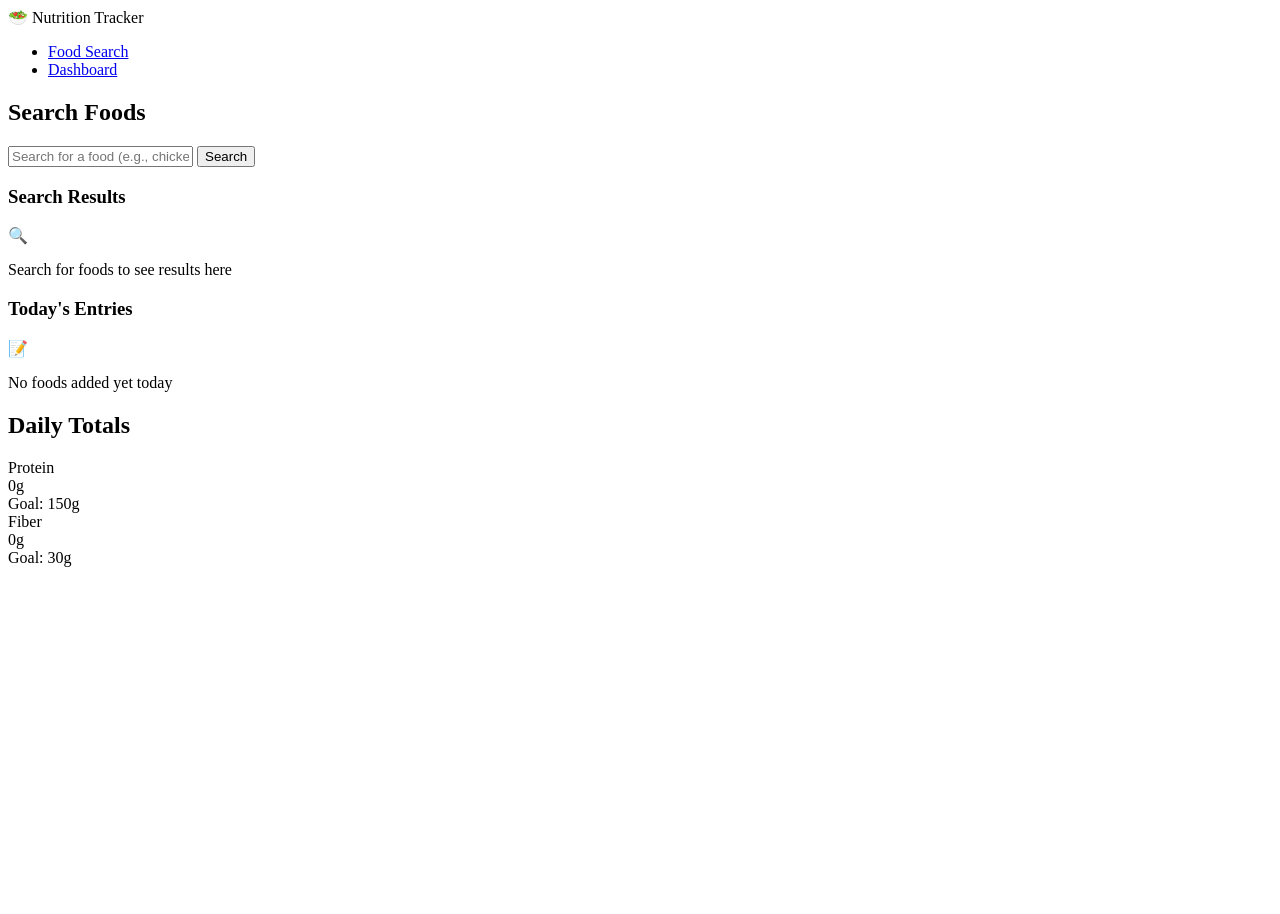
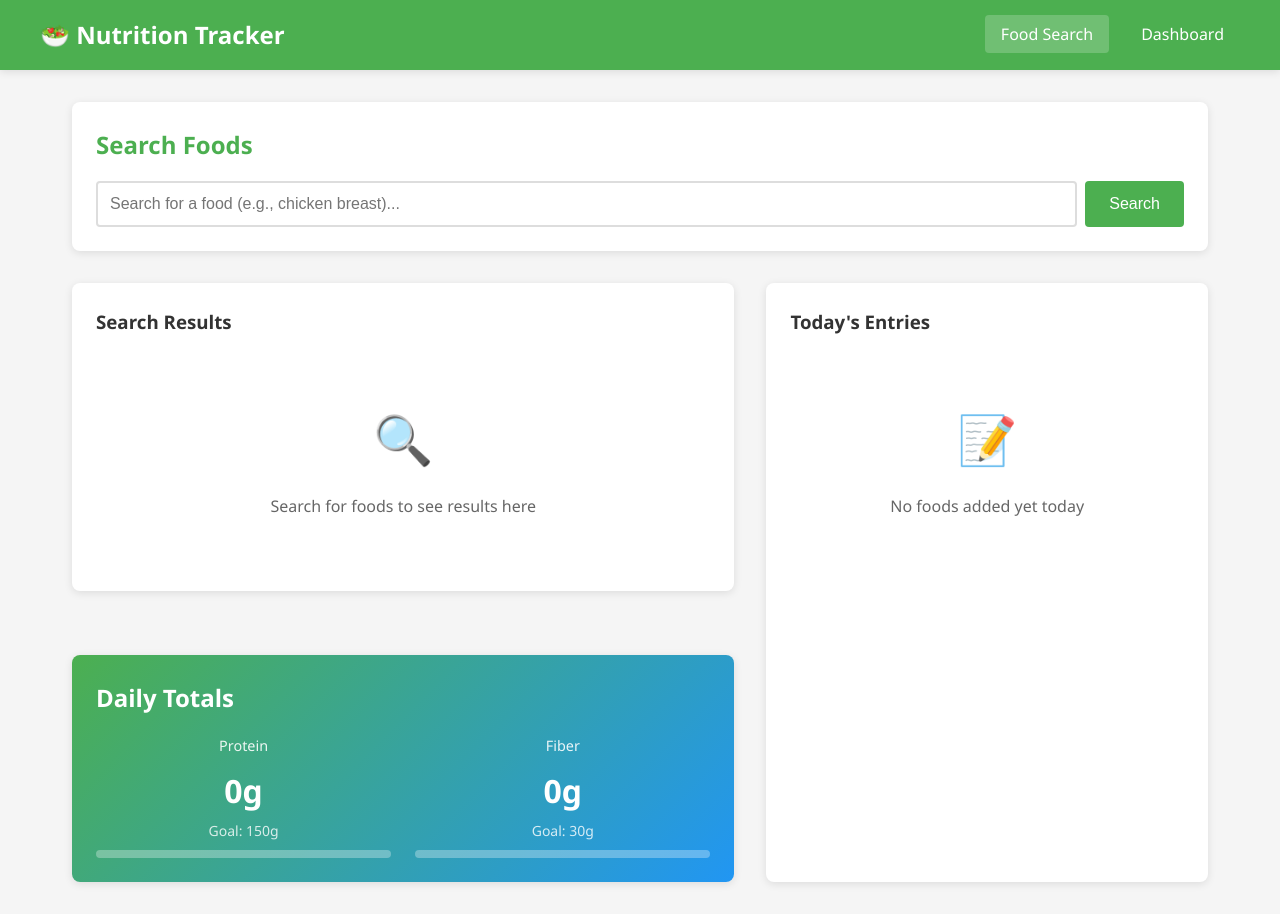
Before and after one commit to srgriff/food-tracker, a plain HTML site: page index.html in a window 1280 px wide. Before the commit the page ends 800 px from the top, so only its background shows below. Drawn offline with Linux system fonts and the light colour scheme.

Commit message:
fixed css

```diff
--- a/index.html
+++ b/index.html
@@ -5,6 +5,7 @@
 
 
    <link rel="stylesheet" href="style.css">
+
     </head>
     <body>
     <!-- Navigation -->
@@ -12,8 +13,8 @@
         <div class="nav-container">
             <div class="logo">🥗 Nutrition Tracker</div>
             <ul class="nav-links">
-                <li><a href="./index.html" class="nav-link active" data-page="search">Food Search</a></li>
-                <li><a href="./dashboard.html" class="nav-link" data-page="dashboard">Dashboard</a></li>
+                <li><a href="index.html" class="nav-link active" data-page="search">Food Search</a></li>
+                <li><a href="dashboard.html" class="nav-link" data-page="dashboard">Dashboard</a></li>
             </ul>
         </div>
     </nav>
@@ -79,3 +80,6 @@
                 </div>
             </div>
         </div>
+
+     </div>
+    </div>
--- a/style.css
+++ b/style.css
@@ -0,0 +1,446 @@
+ * {
+            margin: 0;
+            padding: 0;
+            box-sizing: border-box;
+        }
+
+        :root {
+            --primary-color: #4CAF50;
+            --secondary-color: #2196F3;
+            --danger-color: #f44336;
+            --bg-color: #f5f5f5;
+            --card-bg: #ffffff;
+            --text-dark: #333;
+            --text-light: #666;
+            --border-color: #ddd;
+            --shadow: 0 2px 8px rgba(0,0,0,0.1);
+        }
+
+        body {
+            font-family: 'Segoe UI', Tahoma, Geneva, Verdana, sans-serif;
+            background-color: var(--bg-color);
+            color: var(--text-dark);
+            line-height: 1.6;
+        }
+
+        /* Navigation */
+        nav {
+            background-color: var(--primary-color);
+            padding: 1rem;
+            box-shadow: var(--shadow);
+            position: sticky;
+            top: 0;
+            z-index: 100;
+        }
+
+        .nav-container {
+            max-width: 1200px;
+            margin: 0 auto;
+            display: flex;
+            justify-content: space-between;
+            align-items: center;
+            flex-wrap: wrap;
+            gap: 1rem;
+        }
+
+        .logo {
+            color: white;
+            font-size: 1.5rem;
+            font-weight: bold;
+        }
+
+        .nav-links {
+            display: flex;
+            gap: 1rem;
+            list-style: none;
+        }
+
+        .nav-links a {
+            color: white;
+            text-decoration: none;
+            padding: 0.5rem 1rem;
+            border-radius: 4px;
+            transition: background-color 0.3s;
+        }
+
+        .nav-links a:hover,
+        .nav-links a.active {
+            background-color: rgba(255,255,255,0.2);
+        }
+
+        /* Main Container */
+        .container {
+            max-width: 1200px;
+            margin: 2rem auto;
+            padding: 0 1rem;
+        }
+
+        /* Page 1: Food Search & Entry */
+        .page {
+            display: none;
+        }
+
+        .page.active {
+            display: block;
+        }
+
+        /* Search Section */
+        .search-section {
+            background: var(--card-bg);
+            padding: 1.5rem;
+            border-radius: 8px;
+            box-shadow: var(--shadow);
+            margin-bottom: 2rem;
+        }
+
+        .search-section h2 {
+            margin-bottom: 1rem;
+            color: var(--primary-color);
+        }
+
+        .search-bar {
+            display: flex;
+            gap: 0.5rem;
+            flex-wrap: wrap;
+        }
+
+        .search-bar input {
+            flex: 1;
+            min-width: 200px;
+            padding: 0.75rem;
+            border: 2px solid var(--border-color);
+            border-radius: 4px;
+            font-size: 1rem;
+        }
+
+        .search-bar button {
+            padding: 0.75rem 1.5rem;
+            background-color: var(--primary-color);
+            color: white;
+            border: none;
+            border-radius: 4px;
+            cursor: pointer;
+            font-size: 1rem;
+            transition: background-color 0.3s;
+        }
+
+        .search-bar button:hover {
+            background-color: #45a049;
+        }
+
+        /* Main Content Grid - Mobile First */
+        .main-grid {
+            display: flex;
+            flex-direction: column;
+            gap: 2rem;
+        }
+
+        /* Search Results */
+        .search-results {
+            background: var(--card-bg);
+            padding: 1.5rem;
+            border-radius: 8px;
+            box-shadow: var(--shadow);
+        }
+
+        .search-results h3 {
+            margin-bottom: 1rem;
+            color: var(--text-dark);
+        }
+
+        .food-list {
+            display: flex;
+            flex-direction: column;
+            gap: 1rem;
+        }
+
+        .food-item {
+            padding: 1rem;
+            border: 1px solid var(--border-color);
+            border-radius: 4px;
+            display: flex;
+            flex-direction: column;
+            gap: 0.5rem;
+        }
+
+        .food-header {
+            display: flex;
+            justify-content: space-between;
+            align-items: start;
+            gap: 1rem;
+        }
+
+        .food-name {
+            font-weight: bold;
+            color: var(--text-dark);
+            flex: 1;
+        }
+
+        .nutrition-info {
+            display: grid;
+            grid-template-columns: repeat(auto-fit, minmax(100px, 1fr));
+            gap: 0.5rem;
+            font-size: 0.9rem;
+            color: var(--text-light);
+        }
+
+        .nutrition-item {
+            display: flex;
+            flex-direction: column;
+        }
+
+        .nutrition-label {
+            font-weight: bold;
+            color: var(--primary-color);
+        }
+
+        .add-btn {
+            padding: 0.5rem 1rem;
+            background-color: var(--secondary-color);
+            color: white;
+            border: none;
+            border-radius: 4px;
+            cursor: pointer;
+            align-self: flex-end;
+            transition: background-color 0.3s;
+        }
+
+        .add-btn:hover {
+            background-color: #1976D2;
+        }
+
+        /* Today's Entries */
+        .todays-entries {
+            background: var(--card-bg);
+            padding: 1.5rem;
+            border-radius: 8px;
+            box-shadow: var(--shadow);
+        }
+
+        .todays-entries h3 {
+            margin-bottom: 1rem;
+            color: var(--text-dark);
+        }
+
+        .entries-list {
+            display: flex;
+            flex-direction: column;
+            gap: 1rem;
+        }
+
+        .entry-item {
+            padding: 1rem;
+            border-left: 4px solid var(--primary-color);
+            background-color: var(--bg-color);
+            border-radius: 4px;
+            display: flex;
+            flex-direction: column;
+            gap: 0.5rem;
+        }
+
+        .entry-header {
+            display: flex;
+            justify-content: space-between;
+            align-items: center;
+            gap: 1rem;
+        }
+
+        .remove-btn {
+            padding: 0.25rem 0.75rem;
+            background-color: var(--danger-color);
+            color: white;
+            border: none;
+            border-radius: 4px;
+            cursor: pointer;
+            font-size: 0.875rem;
+        }
+
+        .remove-btn:hover {
+            background-color: #d32f2f;
+        }
+
+        /* Daily Totals */
+        .daily-totals {
+            background: linear-gradient(135deg, var(--primary-color), var(--secondary-color));
+            color: white;
+            padding: 1.5rem;
+            border-radius: 8px;
+            box-shadow: var(--shadow);
+            margin-top: 2rem;
+        }
+
+        .totals-grid {
+            display: grid;
+            grid-template-columns: repeat(auto-fit, minmax(150px, 1fr));
+            gap: 1.5rem;
+            margin-top: 1rem;
+        }
+
+        .total-item {
+            text-align: center;
+        }
+
+        .total-label {
+            font-size: 0.9rem;
+            opacity: 0.9;
+            margin-bottom: 0.5rem;
+        }
+
+        .total-value {
+            font-size: 2rem;
+            font-weight: bold;
+        }
+
+        .total-goal {
+            font-size: 0.875rem;
+            opacity: 0.8;
+            margin-top: 0.25rem;
+        }
+
+        /* Progress Bars */
+        .progress-bar {
+            background-color: rgba(255,255,255,0.3);
+            height: 8px;
+            border-radius: 4px;
+            overflow: hidden;
+            margin-top: 0.5rem;
+        }
+
+        .progress-fill {
+            height: 100%;
+            background-color: white;
+            transition: width 0.3s ease;
+        }
+
+        /* Page 2: Dashboard */
+        .dashboard-grid {
+            display: grid;
+            grid-template-columns: 1fr;
+            gap: 2rem;
+        }
+
+        .chart-container {
+            background: var(--card-bg);
+            padding: 1.5rem;
+            border-radius: 8px;
+            box-shadow: var(--shadow);
+        }
+
+        .chart-container h3 {
+            margin-bottom: 1rem;
+            color: var(--text-dark);
+        }
+
+        .chart-placeholder {
+            background: var(--bg-color);
+            height: 300px;
+            border-radius: 4px;
+            display: flex;
+            align-items: center;
+            justify-content: center;
+            color: var(--text-light);
+        }
+
+        .stats-grid {
+            display: grid;
+            grid-template-columns: repeat(auto-fit, minmax(200px, 1fr));
+            gap: 1rem;
+        }
+
+        .stat-card {
+            background: var(--card-bg);
+            padding: 1.5rem;
+            border-radius: 8px;
+            box-shadow: var(--shadow);
+            text-align: center;
+        }
+
+        .stat-value {
+            font-size: 2rem;
+            font-weight: bold;
+            color: var(--primary-color);
+            margin: 0.5rem 0;
+        }
+
+        .stat-label {
+            color: var(--text-light);
+            font-size: 0.9rem;
+        }
+
+        /* Tablet Styles */
+        @media (min-width: 768px) {
+            .container {
+                padding: 0 2rem;
+            }
+
+            .main-grid {
+                display: grid;
+                grid-template-columns: 2fr 1fr;
+                gap: 2rem;
+            }
+
+            .search-results {
+                grid-column: 1;
+            }
+
+            .todays-entries {
+                grid-column: 2;
+                grid-row: 1 / 3;
+            }
+
+            .daily-totals {
+                grid-column: 1;
+            }
+
+            .food-item {
+                flex-direction: row;
+                align-items: center;
+            }
+
+            .nutrition-info {
+                grid-template-columns: repeat(3, 1fr);
+            }
+
+            .dashboard-grid {
+                grid-template-columns: repeat(2, 1fr);
+            }
+        }
+
+        /* Desktop Styles */
+        @media (min-width: 1024px) {
+            .nav-container {
+                flex-wrap: nowrap;
+            }
+
+            .main-grid {
+                grid-template-columns: 1.5fr 1fr;
+            }
+
+            .dashboard-grid {
+                grid-template-columns: repeat(3, 1fr);
+            }
+
+            .chart-container:first-child {
+                grid-column: 1 / -1;
+            }
+
+            .totals-grid {
+                grid-template-columns: repeat(2, 1fr);
+            }
+        }
+
+        /* Utility Classes */
+        .hidden {
+            display: none !important;
+        }
+
+        .empty-state {
+            text-align: center;
+            padding: 3rem 1rem;
+            color: var(--text-light);
+        }
+
+        .empty-state-icon {
+            font-size: 3rem;
+            margin-bottom: 1rem;
+        }
```
Also changed, not shown: dashboard.html (+9 -8 lines).
